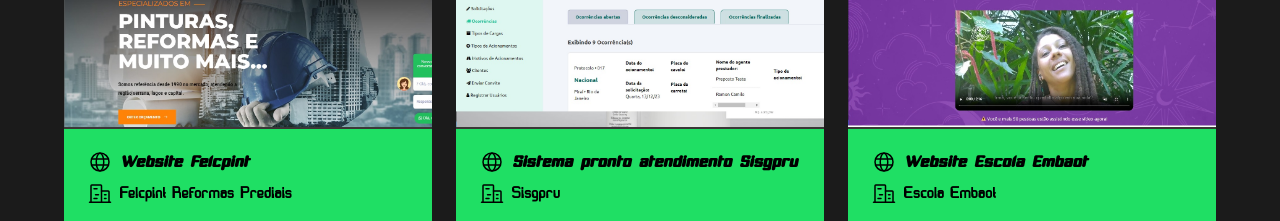
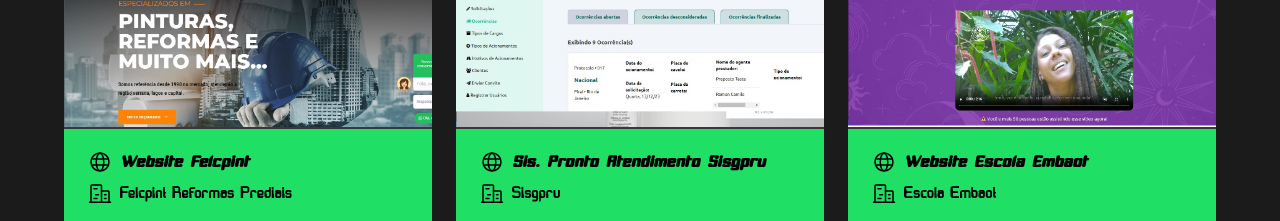
Before and after one commit to costaadiego1989/alienweb, a React (Vite) app: page / in a window 1280 px wide. Shown: the part 2820-3041 px from the top of the page. Built offline with nearby package versions, Linux system fonts and the light colour scheme; the HTML template or start-up script is replaced by a standard one.

Commit message:
refactor: project mock sisgpru name

```diff
--- a/src/components/Projects/mock.ts
+++ b/src/components/Projects/mock.ts
@@ -23,7 +23,7 @@
     {
         company: 'Sisgpru',
         imageUrl: sisgpru,
-        title: 'Sistema pronto atendimento Sisgpru',
+        title: 'Sis. Pronto Atendimento Sisgpru',
     },
     {
         company: 'Escola Embaot',
```
